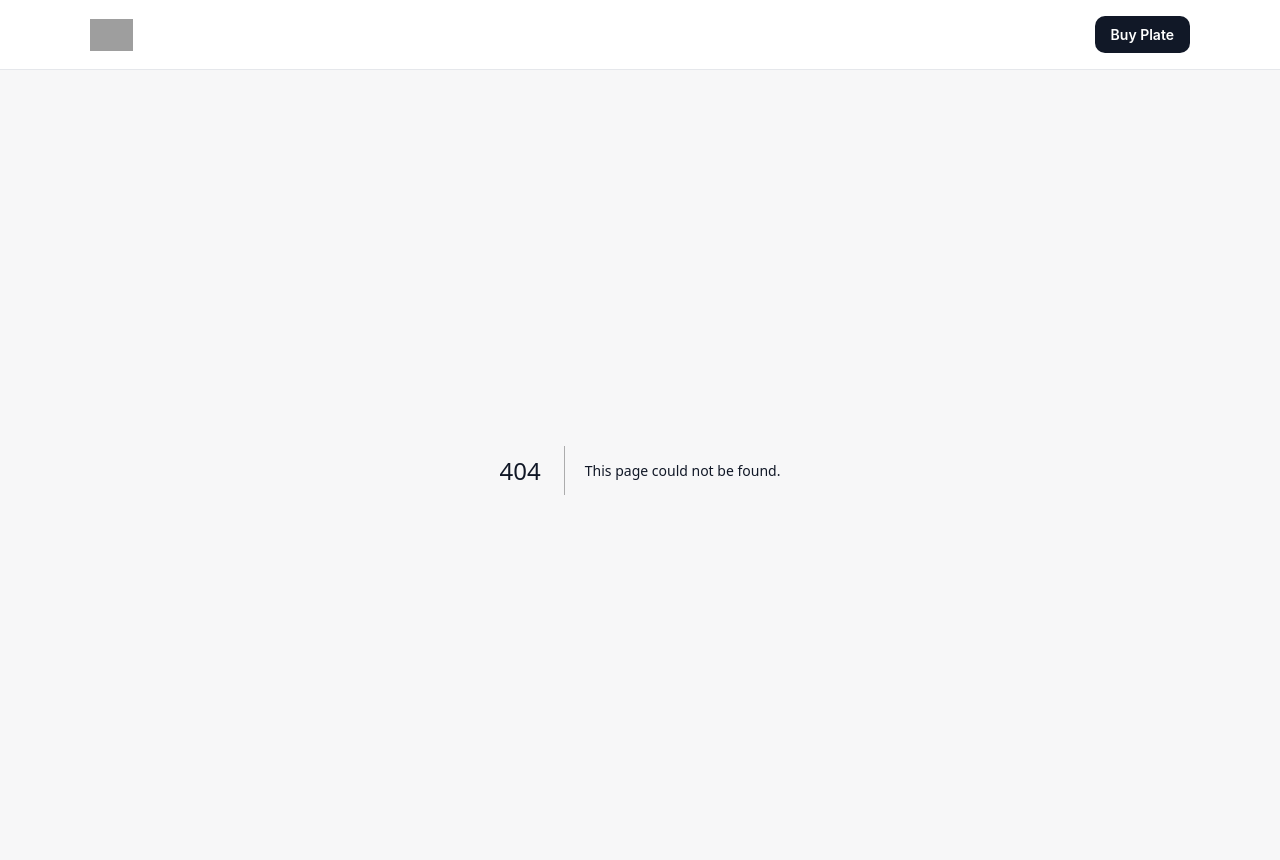
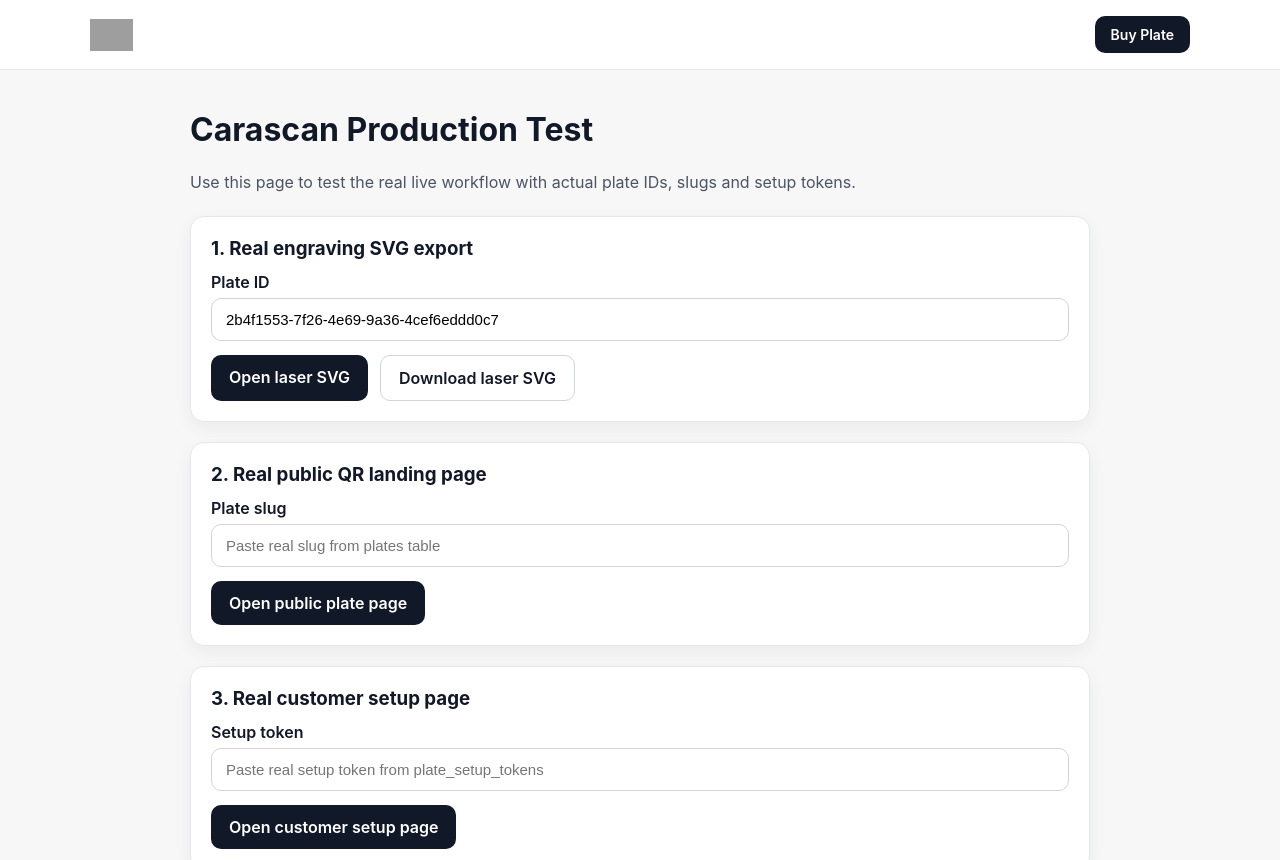
Before and after one commit to Carascan/carascan-platform, a Next.js app: page /prodtest in a window 1280 px wide. Before the commit this address had no page. Shown: the top 860 px of the page. Built offline with nearby package versions, Linux system fonts and the light colour scheme; grey boxes are pictures that could not be loaded.

Commit message:
Add production workflow test page

```diff
--- /dev/null
+++ b/app/prodtest/page.tsx
@@ -0,0 +1,161 @@
+"use client";
+
+import { useState } from "react";
+
+export default function ProdTestPage() {
+  const [plateId, setPlateId] = useState("2b4f1553-7f26-4e69-9a36-4cef6eddd0c7");
+  const [slug, setSlug] = useState("");
+  const [token, setToken] = useState("");
+
+  const appBase =
+    typeof window !== "undefined" ? window.location.origin : "https://www.carascan.com.au";
+
+  const laserPackUrl = plateId ? `${appBase}/api/laser-pack/${encodeURIComponent(plateId)}` : "#";
+  const publicPlateUrl = slug ? `${appBase}/p/${encodeURIComponent(slug)}` : "#";
+  const setupUrl = token ? `${appBase}/setup/${encodeURIComponent(token)}` : "#";
+
+  return (
+    <main
+      style={{
+        minHeight: "100vh",
+        padding: "40px 20px",
+        background: "#f7f7f8",
+      }}
+    >
+      <div
+        style={{
+          maxWidth: 900,
+          margin: "0 auto",
+        }}
+      >
+        <h1 style={{ marginTop: 0 }}>Carascan Production Test</h1>
+        <p style={{ color: "#4b5563", lineHeight: 1.6 }}>
+          Use this page to test the real live workflow with actual plate IDs, slugs and setup tokens.
+        </p>
+
+        <div style={cardStyle}>
+          <h3 style={h3Style}>1. Real engraving SVG export</h3>
+          <label style={labelStyle}>Plate ID</label>
+          <input
+            value={plateId}
+            onChange={(e) => setPlateId(e.target.value)}
+            placeholder="Paste real plate_id from Supabase"
+            style={inputStyle}
+          />
+
+          <div style={{ marginTop: 14, display: "flex", gap: 12, flexWrap: "wrap" }}>
+            <a href={laserPackUrl} target="_blank" rel="noreferrer" style={primaryLinkStyle}>
+              Open laser SVG
+            </a>
+            <a href={laserPackUrl} download style={secondaryLinkStyle}>
+              Download laser SVG
+            </a>
+          </div>
+        </div>
+
+        <div style={cardStyle}>
+          <h3 style={h3Style}>2. Real public QR landing page</h3>
+          <label style={labelStyle}>Plate slug</label>
+          <input
+            value={slug}
+            onChange={(e) => setSlug(e.target.value)}
+            placeholder="Paste real slug from plates table"
+            style={inputStyle}
+          />
+
+          <div style={{ marginTop: 14 }}>
+            <a
+              href={publicPlateUrl}
+              target="_blank"
+              rel="noreferrer"
+              style={primaryLinkStyle}
+            >
+              Open public plate page
+            </a>
+          </div>
+        </div>
+
+        <div style={cardStyle}>
+          <h3 style={h3Style}>3. Real customer setup page</h3>
+          <label style={labelStyle}>Setup token</label>
+          <input
+            value={token}
+            onChange={(e) => setToken(e.target.value)}
+            placeholder="Paste real setup token from plate_setup_tokens"
+            style={inputStyle}
+          />
+
+          <div style={{ marginTop: 14 }}>
+            <a href={setupUrl} target="_blank" rel="noreferrer" style={primaryLinkStyle}>
+              Open customer setup page
+            </a>
+          </div>
+        </div>
+
+        <div style={cardStyle}>
+          <h3 style={h3Style}>4. Full live workflow checklist</h3>
+          <ol style={{ lineHeight: 1.8, color: "#374151", paddingLeft: 20 }}>
+            <li>Go to <strong>/buy</strong> and complete Stripe sandbox checkout</li>
+            <li>Confirm redirect to <strong>/order/success</strong></li>
+            <li>Check Supabase tables for new rows in <strong>plates</strong>, <strong>plate_designs</strong>, <strong>orders</strong>, and <strong>plate_setup_tokens</strong></li>
+            <li>Copy the new <strong>slug</strong>, <strong>plate_id</strong>, and <strong>setup token</strong> into this page</li>
+            <li>Open the real setup page and save customer details</li>
+            <li>Open the real public plate page</li>
+            <li>Open/download the real engraving SVG</li>
+          </ol>
+        </div>
+      </div>
+    </main>
+  );
+}
+
+const cardStyle: React.CSSProperties = {
+  background: "#ffffff",
+  border: "1px solid #e5e7eb",
+  borderRadius: 14,
+  padding: 20,
+  marginTop: 20,
+  boxShadow: "0 6px 18px rgba(0,0,0,0.05)",
+};
+
+const h3Style: React.CSSProperties = {
+  marginTop: 0,
+  marginBottom: 12,
+};
+
+const labelStyle: React.CSSProperties = {
+  display: "block",
+  marginBottom: 6,
+  fontWeight: 600,
+};
+
+const inputStyle: React.CSSProperties = {
+  width: "100%",
+  border: "1px solid #d1d5db",
+  borderRadius: 10,
+  padding: "12px 14px",
+  fontSize: 15,
+  background: "#ffffff",
+  boxSizing: "border-box",
+};
+
+const primaryLinkStyle: React.CSSProperties = {
+  display: "inline-block",
+  textDecoration: "none",
+  borderRadius: 10,
+  padding: "12px 18px",
+  background: "#111827",
+  color: "#ffffff",
+  fontWeight: 600,
+};
+
+const secondaryLinkStyle: React.CSSProperties = {
+  display: "inline-block",
+  textDecoration: "none",
+  borderRadius: 10,
+  padding: "12px 18px",
+  background: "#ffffff",
+  color: "#111827",
+  fontWeight: 600,
+  border: "1px solid #d1d5db",
+};
```
